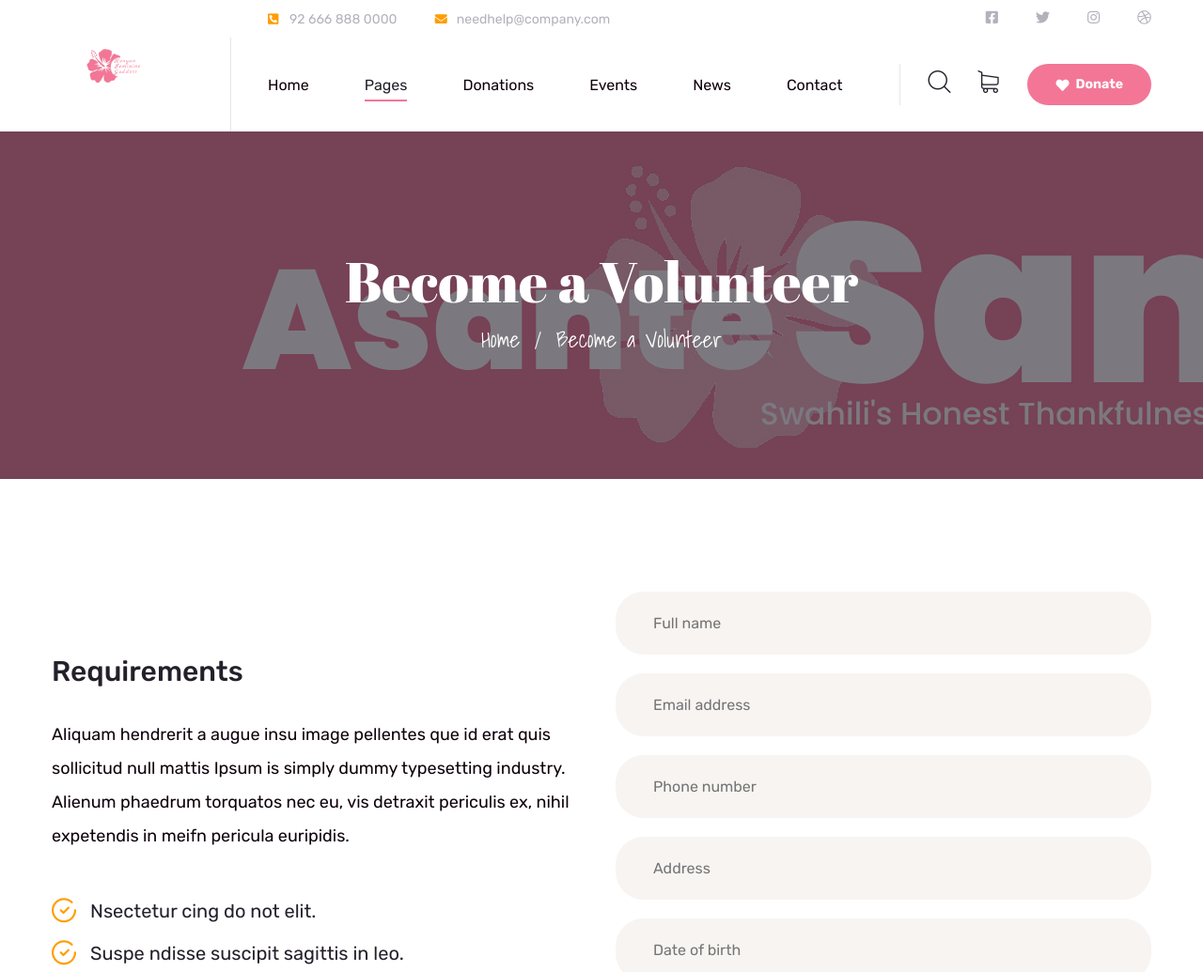
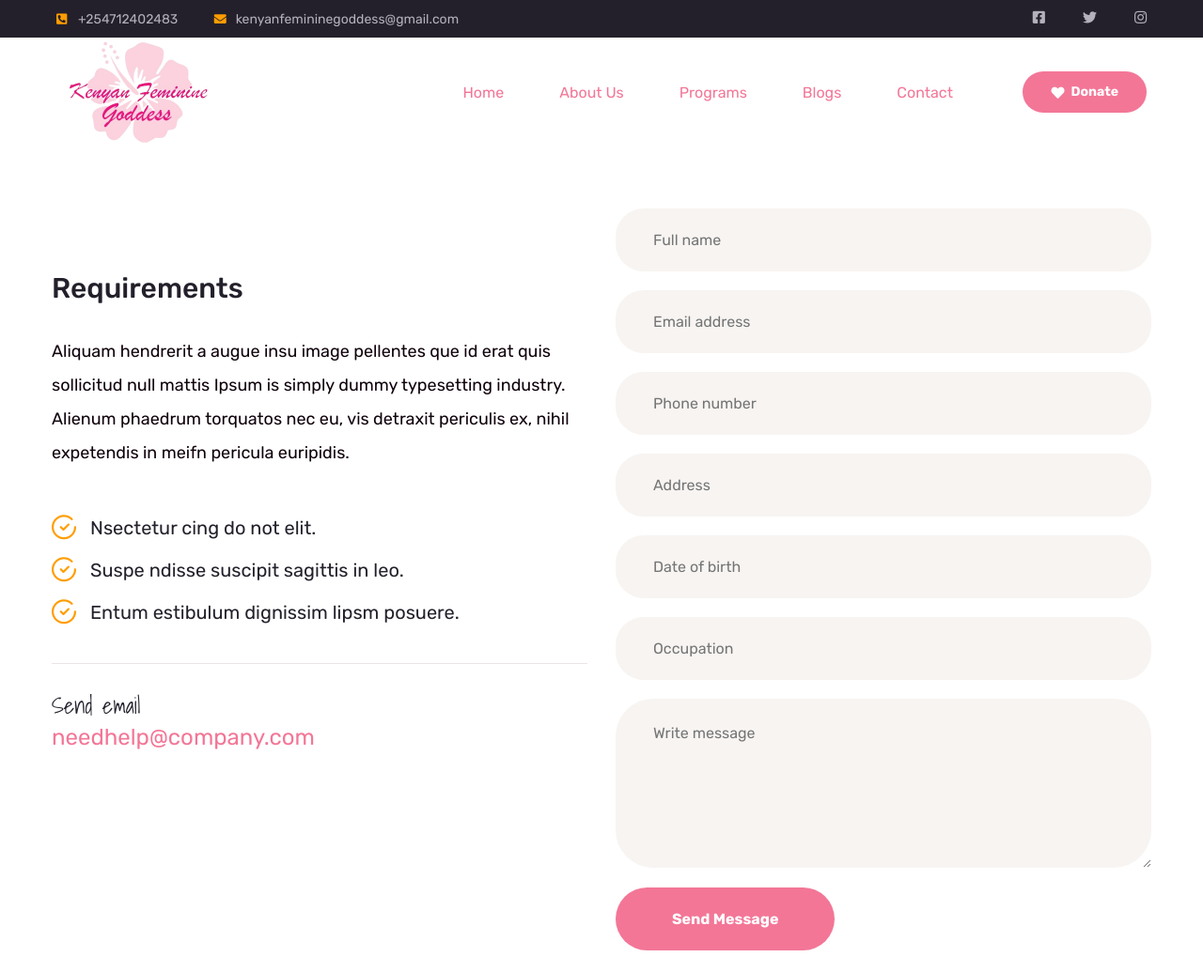
Before and after one commit to EnockOMONDI/kfg, a plain HTML site: page become-volunteer.html in a window 1280 px wide. Shown: the top 1035 px of the page at 94% size. Drawn offline with Linux system fonts and the light colour scheme; files whose address does not match are found by name.

Commit message:
new layout

```diff
--- a/become-volunteer.html
+++ b/become-volunteer.html
@@ -55,26 +55,19 @@
     </div><!-- /.preloader -->
 
     <div class="page-wrapper">
+        <div class="site-header__header-two-wrap clearfix">
 
-        <div class="site-header__header-one-wrap clearfix">
-            <div class="container">
-
-                <div class="site-header__logo-box float-left">
-                    <div class="site-header__logo">
-                        <a href="index-2.html"><img src="assets/images/resources/logo.png" alt=""></a>
-                    </div>
-                </div>
-
-                <header class="main-nav__header-one">
-                    <div class="main-nav__header-one__top clearfix">
-                        <div class="main-nav__header-one__top-left">
+            <div class="site-header__header-two-wrap__top clearfix" >
+                <div class="site-header__header-tow-wrap__container clearfix">
+                    <div class="site-header__header-tow-wrap__top-inner clearfix">
+                        <div class="site-header__header-tow-wrap__top-inner__left float-left">
                             <ul class="list-unstyled">
                                 <li>
                                     <div class="icon">
                                         <i class="fas fa-phone-square-alt"></i>
                                     </div>
                                     <div class="text">
-                                        <p><a href="tel:92-666-888-0000">92 666 888 0000</a></p>
+                                        <p style=" color: black;" ><a href="https://wa.me/+254712402483" target="_blank">+254712402483</a></p>
                                     </div>
                                 </li>
                                 <li>
@@ -82,116 +75,122 @@
                                         <i class="fas fa-envelope"></i>
                                     </div>
                                     <div class="text">
-                                        <p><a href="mailto:needhelp@company.com">needhelp@company.com</a></p>
+                                        <p style=" color: black;" ><a href="mailto:kenyanfemininegoddess@gmail.com">kenyanfemininegoddess@gmail.com</a></p>
                                     </div>
                                 </li>
                             </ul>
                         </div>
-                        <div class="main-nav__header-one__top-right">
-                            <div class="main-nav__header-one__top-social">
+                        <div class="site-header__header-tow-wrap__top-inner__right float-right">
+                            <div class="site-header__header-tow-wrap__top-inner__social">
                                 <a href="#"><i class="fab fa-facebook-square"></i></a>
-                                <a href="#"><i class="fab fa-twitter"></i></a>
-                                <a href="#"><i class="fab fa-instagram"></i></a>
-                                <a href="#"><i class="fab fa-dribbble"></i></a>
+                                <a href="https://twitter.com/kefegod" target="_blank"><i class="fab fa-twitter"></i></a>
+                                <a href="https://www.instagram.com/kenyan_feminine_goddess"  target="_blank"><i class="fab fa-instagram"></i></a>
+
                             </div>
                         </div>
                     </div>
-                    <nav class="header-navigation stricky">
-                        <div class="container clearfix">
+                </div>
+            </div>
+            <header class="main-nav__header-two">
+                <div class="main-nav__header-two__container">
+                    <nav class="header-navigation stricky original">
+                        <div class="main-nav__header-two__content-box">
                             <!-- Brand and toggle get grouped for better mobile display -->
-                            <div class="main-nav__left main-nav__left-one float-left">
+                            <div class="main-nav__left main-nav__left-two">
+                                <div class="logo-two">
+                                    <a href="index.html" previewlistener="true"><img src="assets/images/resources/log.png" width="50%"  alt=""></a>
+                                </div>
                                 <a href="#" class="side-menu__toggler">
                                     <i class="fa fa-bars"></i>
                                 </a>
-                                <div class="main-nav__main-navigation clearfix">
-                                <ul class=" main-nav__navigation-box float-left">
+                            </div>
+                            <div class="main-nav__main-navigation main-nav__main-navigation__two">
+                                <ul class=" main-nav__navigation-box ">
+                                    <li>
+                                        <a href="index.html" previewlistener="true">Home</a>
+                                    </li>
+                                    <li>
+                                        <a href="about.html" previewlistener="true">About Us</a>
+                                    </li>
                                     <li class="dropdown">
-                                        <a href="index-2.html">Home</a>
+                                        <a href="#">Programs<button class="dropdown-btn"><i class="fa fa-angle-down"></i></button></a>
                                         <ul>
-                                            <li><a href="index-2.html">Home 01</a></li>
-                                            <li><a href="index2.html">Home 02</a></li>
-                                            <li><a href="index3.html">Home 03</a></li>
-                                            <li class="dropdown"><a href="#">Header Versions</a>
-                                                <ul>
-                                                    <li><a href="index-2.html">Header 01</a></li>
-                                                    <li><a href="index2.html">Header 02</a></li>
-                                                    <li><a href="index3.html">Header 03</a></li>
-                                                </ul><!-- /.sub-menu -->
-                                            </li>
+                                            <li><a href="event-details.html" previewlistener="true">Goddess Grub</a></li>
+
                                         </ul><!-- /.sub-menu -->
                                     </li>
-                                    <li class="dropdown current">
-                                        <a href="#">Pages</a>
-                                        <ul>
-                                            <li><a href="about.html">About</a></li>
-                                            <li><a href="volunteer.html">Volunteers</a></li>
-                                            <li><a href="become-volunteer.html">Become a Volunteer</a></li>
-                                        </ul><!-- /.sub-menu -->
-                                    </li>
-                                    <li class="dropdown">
-                                        <a href="#">Donations</a>
-                                        <ul>
-                                            <li><a href="campaigns.html">Campaigns</a></li>
-                                            <li><a href="campaign-details.html">Campaigns Details</a></li>
-                                        </ul><!-- /.sub-menu -->
-                                    </li>
-                                    <li class="dropdown">
-                                        <a href="#">Events</a>
-                                        <ul>
-                                            <li><a href="event.html">Events</a></li>
-                                            <li><a href="event-details.html">Events Details</a></li>
-                                        </ul><!-- /.sub-menu -->
-                                    </li>
-                                     <li class="dropdown">
-                                        <a href="#">News</a>
-                                        <ul>
-                                            <li><a href="news.html">News</a></li>
-                                            <li><a href="news-details.html">News Detail</a></li>
-                                        </ul><!-- /.sub-menu -->
+
+
+                                    <li>
+                                        <a href="news.html" previewlistener="true">blogs</a>
                                     </li>
                                     <li>
-                                        <a href="contact.html">Contact</a>
+                                        <a href="contact.html" previewlistener="true">Contact</a>
                                     </li>
                                 </ul>
                             </div><!-- /.navbar-collapse -->
+                            <div class="main-nav__right-two">
+
+
+
+                                <div class="main-nav__right__btn-one">
+                                    <a href="" previewlistener="true"><i class="fas fa-heart"></i>Donate</a>
+                                </div>
                             </div>
-                            <div class="main-nav__right main-nav__right-one float-right">
+                        </div>
+                    </nav><nav class="header-navigation stricky stricked-menu">
+                        <div class="main-nav__header-two__content-box">
+                            <!-- Brand and toggle get grouped for better mobile display -->
+                            <div class="main-nav__left main-nav__left-two">
+                                <div class="logo-two">
+                                    <a href="index.html" previewlistener="true"><img src="assets/images/resources/log.png" width="50%"   alt=""></a>
+                                </div>
+                                <a href="#" class="side-menu__toggler">
+                                    <i class="fa fa-bars"></i>
+                                </a>
+                            </div>
+                            <div class="main-nav__main-navigation main-nav__main-navigation__two">
+                                <ul class=" main-nav__navigation-box ">
+                                    <li>
+                                        <a href="index.html" previewlistener="true">Home</a>
+                                    </li>
+                                    <li>
+                                        <a href="about.html" previewlistener="true">About Us</a>
+                                    </li>
+                                    <li class="dropdown">
+                                        <a href="#">Programs<button class="dropdown-btn"><i class="fa fa-angle-down"></i></button></a>
+                                        <ul>
+                                            <li><a href="event-details.html" previewlistener="true">Goddess Grub</a></li>
+                                        </ul><!-- /.sub-menu -->
+                                    </li>
+
+                                    <li>
+                                        <a href="news.html" previewlistener="true">blogs</a>
+                                    </li>
+                                    <li>
+                                        <a href="contact.html" previewlistener="true">Contact</a>
+                                    </li>
+                                </ul>
+                            </div><!-- /.navbar-collapse -->
+                            <div class="main-nav__right-two">
+
+
+
                                 <div class="main-nav__right__btn-one">
-                                    <a href="campaigns.html"><i class="fas fa-heart"></i>Donate</a>
-                                </div>
-                                <div class="main-nav__right__icon-cart-box">
-                                    <a href="#">
-                                        <span class="icon-shopping-cart"></span>
-                                    </a>
-                                </div>
-                                <div class="main-nav__right__icon-search-box">
-                                    <a href="#" class="main-nav__search search-popup__toggler">
-                                        <i class="icon-magnifying-glass"></i>
-                                    </a>
+                                    <a href="campaigns.html" previewlistener="true"><i class="fas fa-heart"></i>Donate</a>
                                 </div>
                             </div>
                         </div>
                     </nav>
-                </header>
-            </div>
+                </div>
+            </header>
         </div>
+        <!--Page Header Start-->
 
-        <!--Page Header Start-->
-        <section class="page-header" style="background-image: url(assets/images/backgrounds/page-header-bg.jpg);">
-            <div class="container">
-                <div class="page-header__inner">
-                    <h2>Become a Volunteer</h2>
-                    <ul class="thm-breadcrumb list-unstyled">
-                        <li><a href="index-2.html">Home</a></li>
-                        <li><span>/</span></li>
-                        <li>Become a Volunteer</li>
-                    </ul>
-                </div>
-            </div>
-        </section>
         <!--Page Header End-->
 
         <!--Become Volunteer Start-->
+        <br><br><br>
         <section class="become-volunteer">
             <div class="container">
                 <div class="row">
```
Also changed, not shown: event-details.html (+3 -4 lines), index.html (+4 -5 lines), news-details.html (+1 -1 lines).
